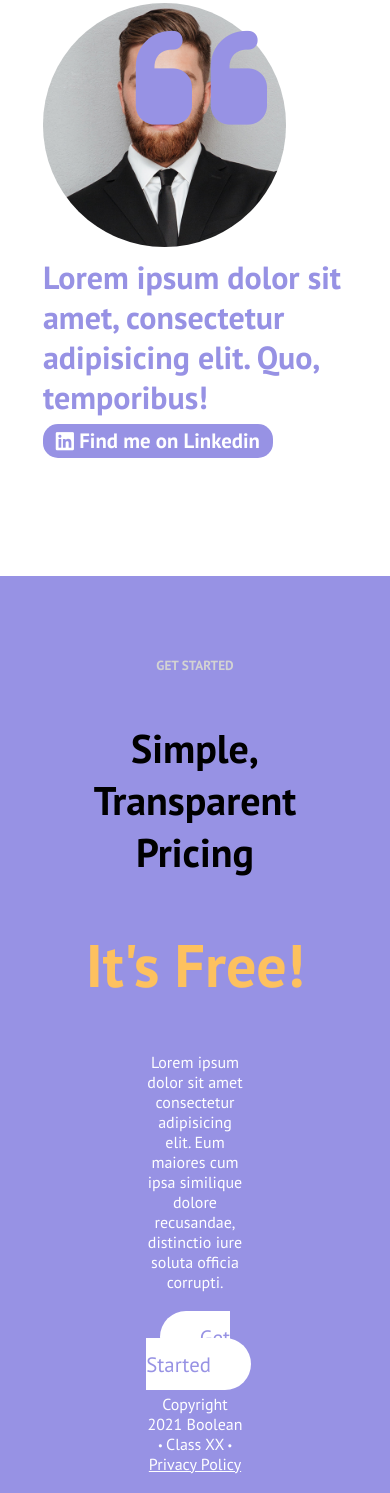
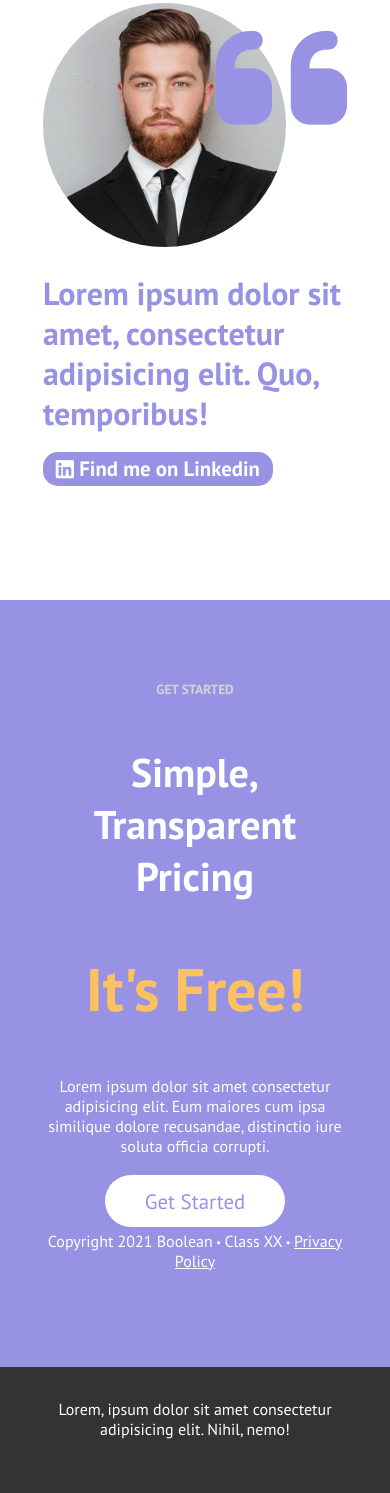
Before and after one commit to fabioSirigu/htmlcss-responsive-layout, a plain HTML site: page index.html in a window 390 px wide. Shown: the part 10180-11673 px from the top of the page. Drawn offline with Linux system fonts and the light colour scheme.

Commit message:
add complete media query mobile

```diff
--- a/assets/css/style.css
+++ b/assets/css/style.css
@@ -430,6 +430,11 @@ a.btn {
       color: var(--secondary);
 }
 
+.bio_about_us > p {
+      margin: 1rem 0;
+      line-height: 2.5rem;
+}
+
 .btn_about_us {
       background-color: var(--secondary);
       color: var(--light);
@@ -466,6 +471,7 @@ a.btn {
 
 .container_slim_top > h3 {
       font-size: 40px;
+      color: var(--light);
 }
 
 .container_slim_top > h2 {
@@ -593,6 +599,17 @@ a.btn {
             padding-top: 1.5rem;
             text-align: center;
       }
+
+      .avatar_about > i {
+            right: 0;
+      }
+
+      .container_slim_top,
+      .container_slim_bottom {
+            max-width: 432px;
+            width: 80%;
+      }
+
 }
 
 @media screen and (min-width:769px){
--- a/index.html
+++ b/index.html
@@ -273,8 +273,10 @@
                                           <img src="./assets/img/about.jpg" alt="">
                                           <i class="fa-solid fa-quote-left"></i>
                                     </div>
-                                    <div class="bio_about_us" style="line-height: 2.5rem;">
-                                          Lorem ipsum dolor sit amet, consectetur adipisicing elit. Quo, temporibus!
+                                    <div class="bio_about_us">
+                                          <p>
+                                                Lorem ipsum dolor sit amet, consectetur adipisicing elit. Quo, temporibus!
+                                          </p>
                                           <div class="btn_linkedin">
                                                 <a href="#" class="btn_about_us">
                                                       <i class="fa-brands fa-linkedin"></i>
```
